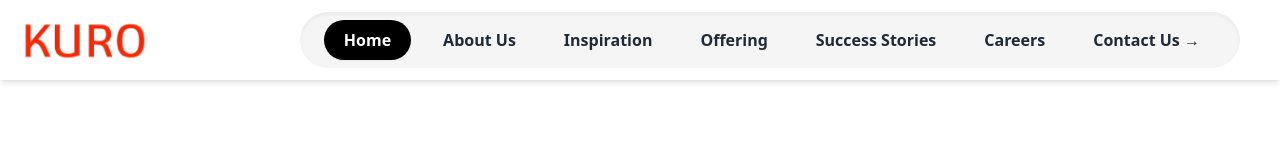
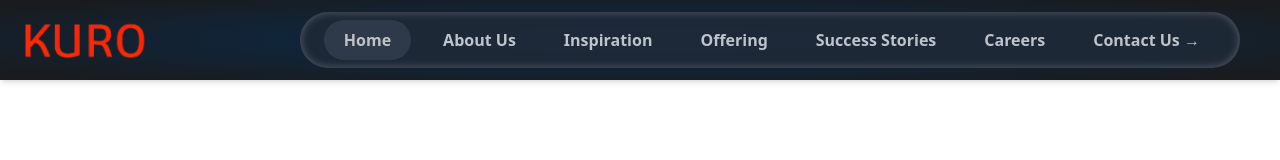
Before and after one commit to Soham271/KuroSystem, a React (Vite) app: page / in a window 1280 px wide. Shown: the top 160 px of the page. Built offline with nearby package versions, Linux system fonts and the light colour scheme.

Commit message:
Navbar to dark theme

```diff
--- a/src/Navbar.jsx
+++ b/src/Navbar.jsx
@@ -22,8 +22,7 @@ const Navbar = () => {
     "px-5 py-2 rounded-full text-base font-semibold flex items-center justify-center shadow-sm";
 
   return (
-    <nav className="w-full bg-white shadow-md fixed top-0 left-0 z-50">
-      <div className="max-w-[1440px] mx-auto flex items-center justify-between h-20 px-4 md:px-10 relative">
+<nav className="w-full bg-[radial-gradient(#0A2B4D,_#1A1A1A)] shadow-md fixed top-0 left-0 z-50">      <div className="max-w-[1440px] mx-auto flex items-center justify-between h-20 px-4 md:px-10 relative">
         <div
           onClick={handleLogoClick}
           className="cursor-pointer absolute left-0 md:left-4"
@@ -37,15 +36,15 @@ const Navbar = () => {
         <div className="w-[90px] md:w-[100px]" />
 
         {/* Desktop Links */}
-        <div className="hidden md:flex items-center gap-4 bg-[#f5f5f5] px-6 py-2 rounded-full shadow-inner ml-12">
+     <div className="hidden md:flex items-center gap-4 bg-gray-800 px-6 py-2 rounded-full shadow-[inset_0_0_8px_rgba(255,255,255,0.3)] opacity-90 ml-12">
   {links.map(({ to, label }) => (
     <NavLink
       key={to}
       to={to}
       className={({ isActive }) =>
         isActive
-                  ? `${commonBtnClasses} bg-black text-white hover:bg-slate-700`
-                  : `px-4 py-2 rounded-full text-base font-semibold text-gray-800 hover:text-[#d32f2f] hover:font-bold`
+          ? `${commonBtnClasses} bg-[#374151] opacity-80 shadow-[inset_0_0_8px_rgba(200,200,255,1)]  text-white `
+          : `px-4 py-2 rounded-full text-base font-semibold text-gray-300 hover:text-red-400 hover:font-bold`
       }
     >
       {label}
@@ -55,7 +54,7 @@ const Navbar = () => {
 
         {/* Mobile Hamburger */}
         <button
-          className="md:hidden text-3xl text-black"
+          className="md:hidden text-3xl text-white"
           onClick={() => setIsOpen(!isOpen)}
         >
           ☰
@@ -64,7 +63,7 @@ const Navbar = () => {
 
       {/* Mobile Menu */}
       {isOpen && (
-        <div className="md:hidden px-6 py-4 bg-white shadow-inner space-y-3 rounded-b-lg">
+        <div className="md:hidden px-6 py-4 bg-gray-900 shadow-inner space-y-3 rounded-b-lg">
           {links.map(({ to, label }) => (
             <NavLink
               key={to}
@@ -73,7 +72,7 @@ const Navbar = () => {
               className={({ isActive }) =>
                 isActive
                   ? `${commonBtnClasses} block w-full bg-blue-500 text-white hover:bg-blue-700`
-                  : `block text-base font-medium w-full px-4 py-2 rounded-full  text-gray-800 hover:text-[#d32f2f] hover:bg-gray-100`
+                  : `block text-base font-medium w-full px-4 py-2 rounded-full text-gray-300 hover:text-red-400 hover:bg-gray-800`
               }
             >
               {label}
```
Also changed, not shown: 1 other file (tests, documents, lock files or other folders). Lines whose indentation alone changed are shown as unchanged.
